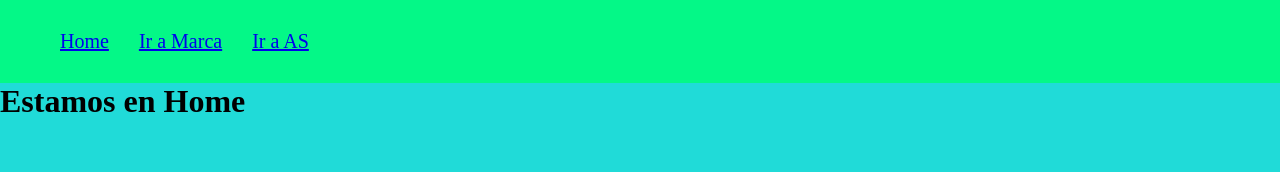
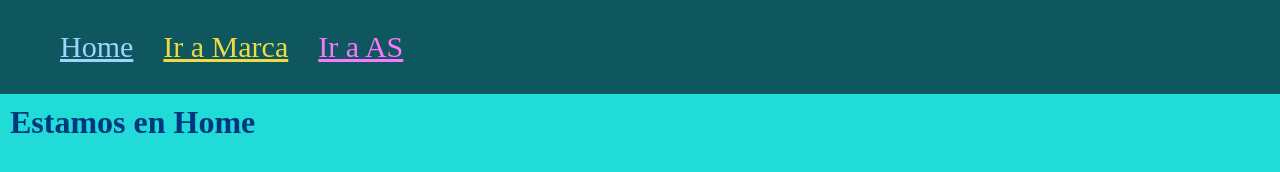
Before and after one commit to Yeraf/EJERCICIO-3YERAFARCE, a plain HTML site: page index.html in a window 1280 px wide. Drawn offline with Linux system fonts and the light colour scheme.

Commit message:
colors end

```diff
--- a/index.html
+++ b/index.html
@@ -9,7 +9,7 @@
 </head>
 <body>
     <nav class="link">
-        <a href="index.html" class="marca">Home</a>
+        <a href="index.html" class="home">Home</a>
         <a href="marca.html" class="marca">Ir a Marca</a>
         <a href="as.html" class="as">Ir a AS</a>
     </nav>
--- a/statics/main.css
+++ b/statics/main.css
@@ -6,7 +6,9 @@
 :root {
     --color--yellow: #efda44;
     --color--violet: #fb78fe;
-    --color--background: #04f887;
+    --color--background: #0e575f;
+    --color--home: #9dd5ff;
+    --color--h1: #00377c;
 }
 
 html {
@@ -22,6 +24,35 @@ html {
 
 .link a {
     padding-left: 30px;
-    font-size: 20px;
+    font-size: 30px;
     cursor: pointer;
 }
+
+.home {
+    color: var(--color--home);
+}
+
+.home:hover {
+    color: #d80a9a;
+}
+
+.marca {
+    color: var(--color--yellow);
+}
+
+.marca:hover {
+    color: green;
+}
+
+.as {
+    color: var(--color--violet);
+}
+
+.as:hover {
+    color: red;
+}
+
+h1 {
+    padding: 10px;
+    color: var(--color--h1);
+}
```
Also changed, not shown: as.html (+1 -1 lines), marca.html (+1 -1 lines).
